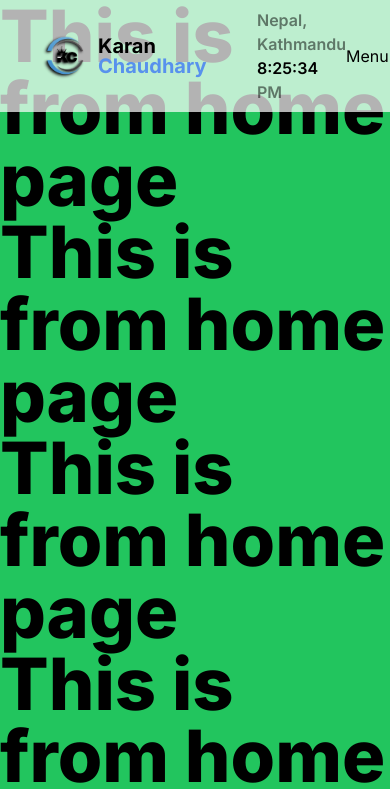
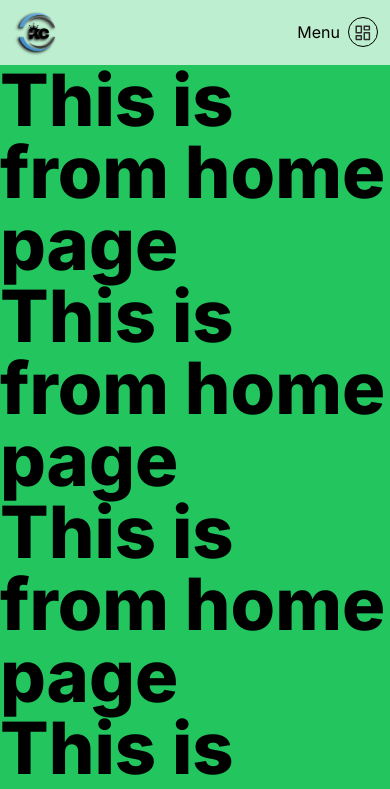
Before and after one commit to chkaran15/karanchaudhary, a Next.js app: page / in a window 390 px wide. Shown: the top 789 px of the page. Built offline with nearby package versions, Linux system fonts and the light colour scheme.

Commit message:
update changes

```diff
--- a/app/page.tsx
+++ b/app/page.tsx
@@ -4,7 +4,7 @@ export default function Home() {
 
 
   return (
-    <main className="w-full bg-green-500 ">
+    <main className="w-full bg-green-500 pt-16">
       <h1 className="text-7xl font-extrabold">This is from home page</h1>
       <h1 className="text-7xl font-extrabold">This is from home page</h1>
       <h1 className="text-7xl font-extrabold">This is from home page</h1>{" "}
--- a/components/Home/Navbar/Navigation.tsx
+++ b/components/Home/Navbar/Navigation.tsx
@@ -27,7 +27,7 @@ export default function Navigation({dateTime,meridiem}:NavDropDownProps) {
     return (
 <div className="flex flex-col py-4 px-4 gap-4">
     <div className="flex justify-between items-center">
-      <h1 className="text-lightgray font-semibold">
+      <h1 className="text-xs md:text-base text-lightgray font-semibold">
         Nepal, Kathmandu <span className="text-black">{dateTime}</span>{" "}
         {meridiem}
       </h1>
--- a/components/Logo.tsx
+++ b/components/Logo.tsx
@@ -5,7 +5,7 @@ function Logo() {
   return (
     <div className="logo-wrapper flex gap-2 items-center">
       <Image src={"/logo.png"} alt="logo" width={50} height={50} />
-      <div className="logo-text font-bold text-xl leading-5">
+      <div className="logo-text hidden lg:block font-bold text-xl leading-5">
         <h1 className="text-black">Karan</h1>
         <h1 className="text-lightblue">Chaudhary</h1>
       </div>
--- a/components/NavBar.tsx
+++ b/components/NavBar.tsx
@@ -56,7 +56,6 @@ function NavBar() {
     return () => clearInterval(intervalID);
   }, []); // Empty dependency array means this effect runs only once on component mount
 
-
   // const [isOpen, toggleOpen] = useCycle(false, true);
 
   const containerRef = useRef(null);
@@ -64,21 +63,16 @@ function NavBar() {
 
   return (
     <nav
-      className={`navbar-wrapper flex items-center justify-between  px-10 bg-white text-black bg-opacity-70 py-2`}
+      className={`navbar-wrapper flex items-center justify-between px-3 lg:px-10 bg-white text-black bg-opacity-70 py-2`}
     >
       <Logo />
-      <div className=" w-[30%] flex justify-between items-center">
-        <h1 className="text-lightgray font-semibold">
+      <div
+        className={` flex lg:w-[35%] xl:w-[28%] justify-between items-center`}
+      >
+        <h1 className={`hidden lg:block text-lightgray font-semibold`}>
           Nepal, Kathmandu <span className="text-black">{dateTime}</span>{" "}
           {meridiem}
         </h1>
-
-        {/* <div className="menu-wrapper flex items-center gap-2">
-          <h1 className="menu-text  text-normal ">Menu</h1>
-          <div onClick={handleShowMenu} className="menu-icon w-[30px] h-[30px] rounded-full flex justify-center items-center border border-black cursor-pointer hover:bg-lightblue">
-            <LuLayoutDashboard  />
-          </div>
-        </div> */}
 
         <div className="menu-wrapper flex items-center gap-2">
           <h1 className="menu-text  text-normal ">Menu</h1>
@@ -94,24 +88,12 @@ function NavBar() {
             <div
               className={`${
                 isOpen ? "block" : "hidden"
-              } absolute w-[480px] h-[600px] bg-white right-4 top-4 rounded-xl `}
+              } absolute w-full h-screen md:w-[480px]  md:h-[600px] bg-white right-0 top-0 md:right-4 md:top-1 md:rounded-xl `}
             >
               <Navigation dateTime={dateTime} meridiem={meridiem} />
             </div>
           </motion.nav>
         </div>
-
-        {/* <motion.nav
-          initial={false}
-          animate={isOpen ? "open" : "closed"}
-          // custom={height}
-          ref={containerRef}
-        >
-          <h1 className="menu-text  text-normal ">Menu</h1>
-          <motion.div className="background" variants={sidebar} />
-          <Navigation />
-          <MenuToggle toggle={() => toggleOpen()} />
-        </motion.nav> */}
       </div>
     </nav>
   );
--- a/components/NavbarComponent.tsx
+++ b/components/NavbarComponent.tsx
@@ -1,9 +1,12 @@
 import React, { useEffect, useRef, useState } from "react";
 import NavBar from "./NavBar";
+import { useRecoilState } from "recoil";
+import { navMenuState } from "@/atoms/navAtoms";
 
 function NavbarComponent() {
   const navRef = useRef<HTMLDivElement>(null);
   const [show, setShow] = useState(true);
+  const [isOpen, setOpen] = useRecoilState<boolean>(navMenuState);
 
   let lastScrollY = 0;
 
@@ -26,13 +29,21 @@ function NavbarComponent() {
     return () => {
       window.removeEventListener("scroll", controlNavbar);
     };
-  },[]);
+  }, []);
+
+  useEffect(() => {
+    if (isOpen) {
+      document.body.style.overflow = "hidden";
+    } else {
+      document.body.style.overflow = "unset";
+    }
+  });
 
   return (
     <div className="w-full fixed">
       <div
         ref={navRef}
-        className={`absolute z-10 w-full origin-top  transform ${
+        className={`absolute z-10 w-full origin-top mb-10 transform ${
           show
             ? "block animate-top-nav transition ease-in duration-700 delay-700"
             : "animate-down-nav hidden"
--- a/components/Providers.tsx
+++ b/components/Providers.tsx
@@ -23,12 +23,10 @@ function Provider({ children }: { children: React.ReactNode }) {
     <RecoilRoot>
       {isSection1Loaded ? (
         <>
-
           <NavbarComponent />
-
           {children}
           <h1>footer</h1>
-       </>
+        </>
       ) : (
         <OpeningAnimation />
       )}
```
Also changed, not shown: components/Home/Navbar/use-dimensions.ts (+0 -19 lines).
